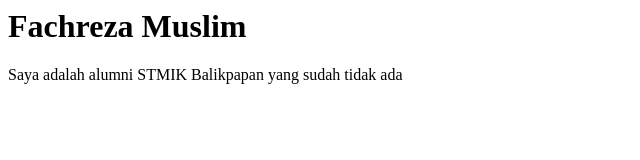
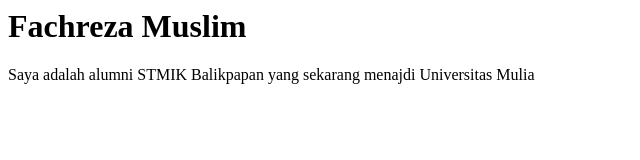
Before and after one commit to fachreza73/fachreza73.github.io, a plain HTML site: page index.html in a window 1280 px wide. Shown: the whole page, without its empty margins (0-640 px from the left). Drawn offline with Linux system fonts and the light colour scheme.

Commit message:
merubah text

```diff
--- a/index.html
+++ b/index.html
@@ -1,2 +1,2 @@
 <h1>Fachreza Muslim</h1>
-<p>Saya adalah alumni STMIK Balikpapan yang sudah tidak ada</p>
+<p>Saya adalah alumni STMIK Balikpapan yang sekarang menajdi Universitas Mulia</p>
```
